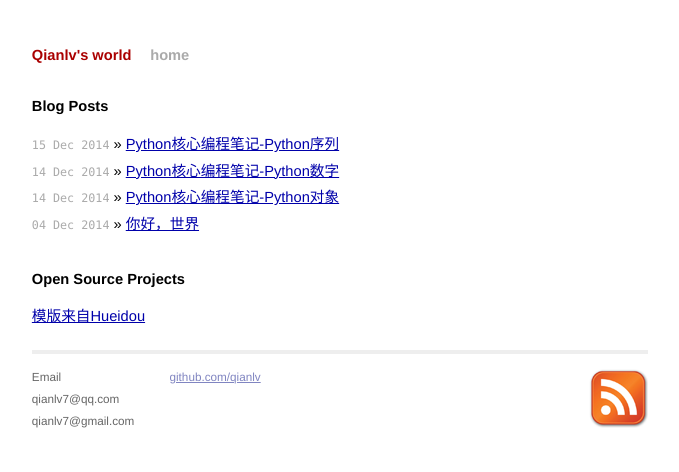
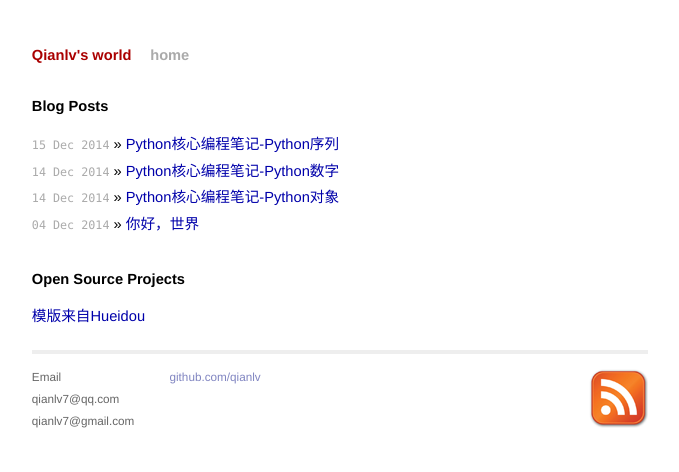
Before and after one commit to qianlv/qianlv.github.io, a Jekyll site: the page built from index.html, in a window 1280 px wide. Shown: the top 472 px of the page, without its empty margins (300-979 px from the left). Built offline with Jekyll 4.4.1, drawn with Linux system fonts in a browser that asks for light colours; Markdown is read by kramdown in place of the engine named in the settings; the list of posts is cut into pages by our own code.

Commit message:
去除链接的下划线

```diff
--- a/css/screen.css
+++ b/css/screen.css
@@ -35,10 +35,12 @@ p {
 }
 
 a {
+  text-decoration:none;
   color: #00a;
 }
 
 a:hover {
+  text-decoration:underline;
   color: black;
 }
 
```
